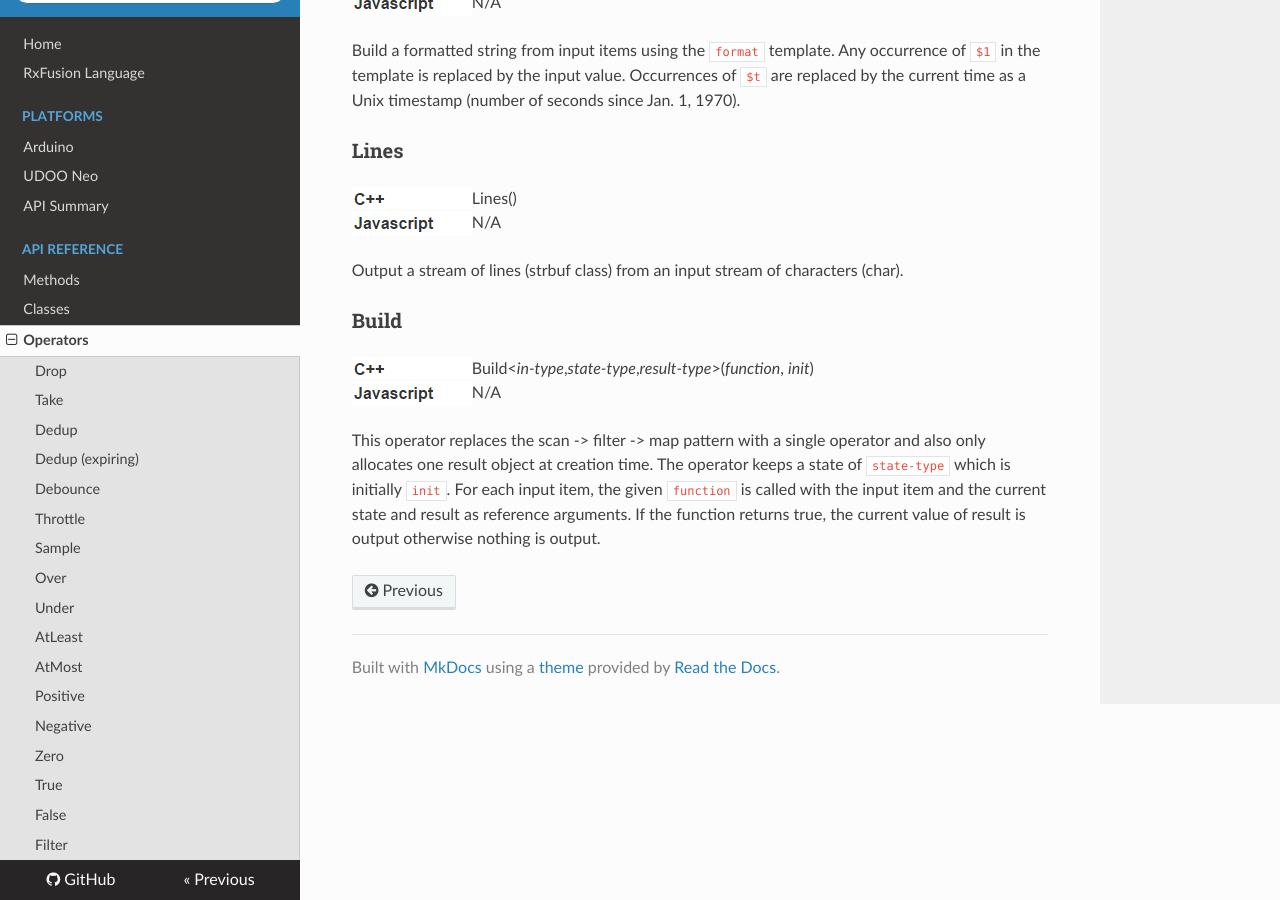
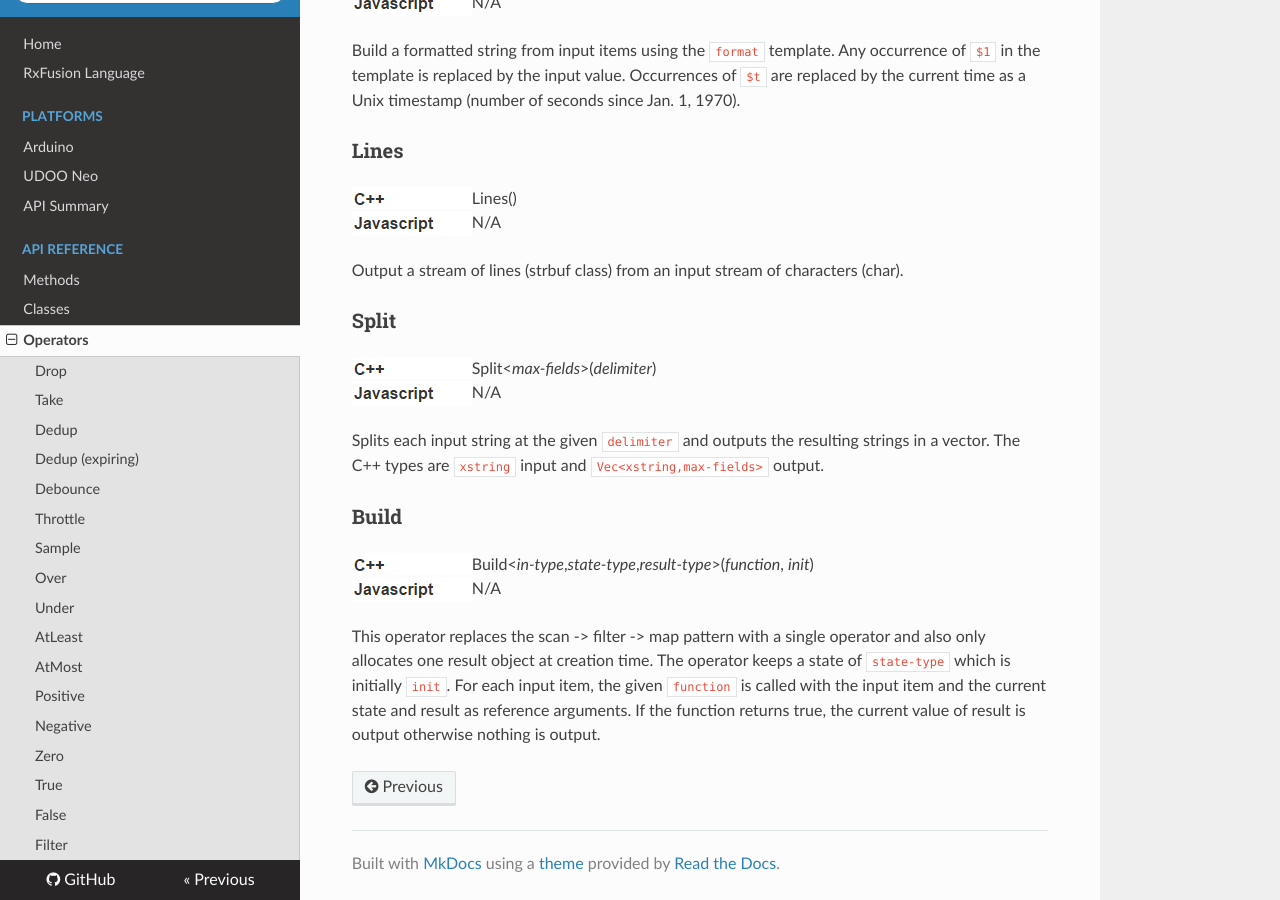
Before and after one commit to sathibault/RxFusion, an MkDocs documentation site: the page built from docs/operators.md, in a window 1280 px wide and 900 px high, scrolled down 21736 px. Built offline with MkDocs 1.6.1, drawn with Linux system fonts in a browser that asks for light colours; nearby versions of some CDN libraries; old or Windows-style settings are respelled for this version of MkDocs; some of the changed text lies outside the part shown.

Commit message:
Split operator

```diff
--- a/docs/operators.md
+++ b/docs/operators.md
@@ -726,6 +726,16 @@ N/A
 
 Output a stream of lines (strbuf class) from an input stream of characters (char).
 
+### Split
+
+<img align="left" src="../img/cpp.png">
+Split&lt;*max-fields*&gt;(*delimiter*)
+<br>
+<img align="left" src="../img/javascript.png">
+N/A
+
+Splits each input string at the given `delimiter` and outputs the resulting strings in a vector.  The C++ types are `xstring` input and `Vec<xstring,max-fields>` output.
+
 ### Build
 
 <img align="left" src="../img/cpp.png">
```
Also changed, not shown: other parts of docs/operators.md (+2 -2 lines), docs/api-index.md (+1 -1 lines), docs/api-reference.md (+1 -0 lines), 2 other files.
